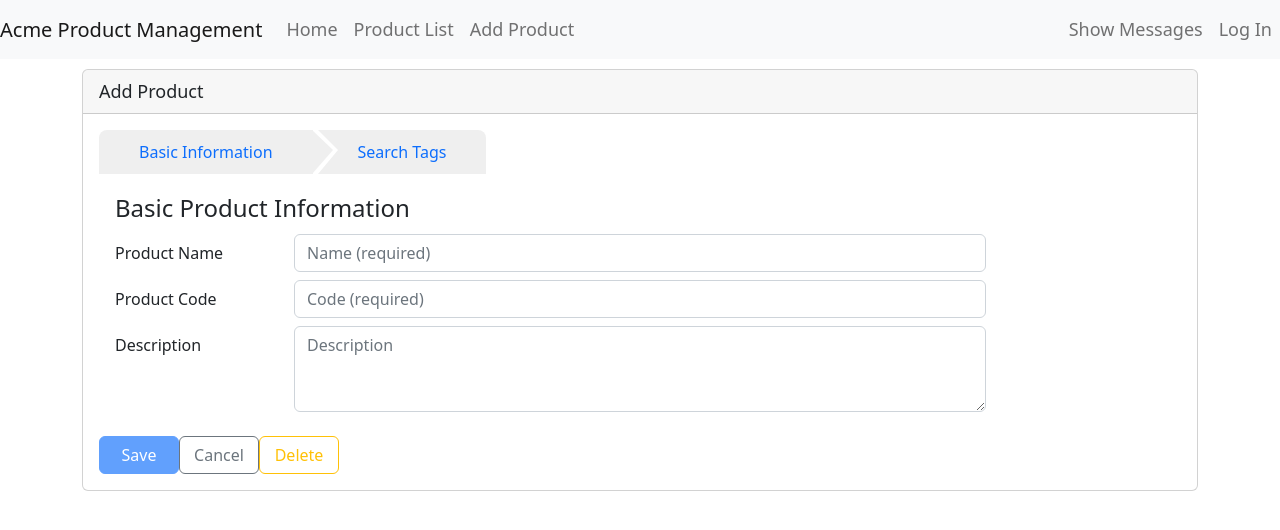
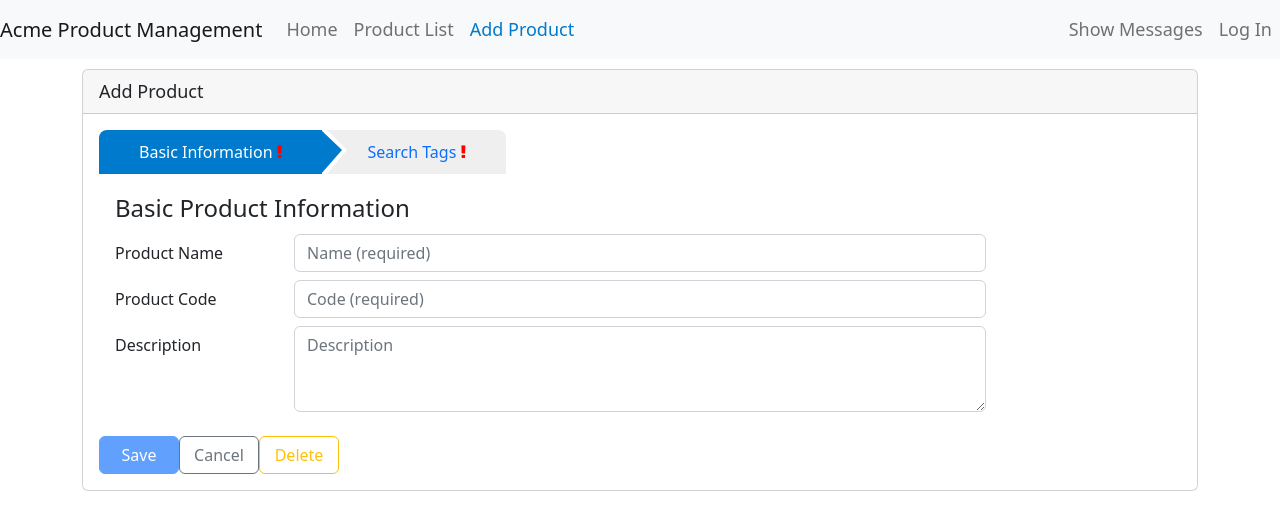
Before and after one commit to ashu-123/angular, an Angular app in the folder APM-Routing/: page /products/0/edit/info in a window 1280 px wide. Shown: the top 530 px of the page. Built offline with nearby package versions, Linux system fonts and the light colour scheme; what angular-in-memory-web-api would draw is missing.

Commit message:
Added styling and animations to navigation

```diff
--- a/APM-Routing/src/app/app.component.html
+++ b/APM-Routing/src/app/app.component.html
@@ -1,14 +1,16 @@
+<span class="fa fa-spinner spinner" *ngIf="loading"></span>
+
 <nav class="navbar navbar-expand navbar-light bg-light">
   <a class="navbar-brand">{{pageTitle}}</a>
   <ul class="navbar-nav">
     <li class="nav-item">
-      <a class="nav-link" routerLink="/welcome">Home</a>
+      <a class="nav-link" routerLink="/welcome" routerLinkActive="active">Home</a>
     </li>
     <li class="nav-item">
-      <a class="nav-link" routerLink="/products">Product List</a>
+      <a class="nav-link" routerLink="/products" routerLinkActive="active" [routerLinkActiveOptions]="{exact: true}">Product List</a>
     </li>
     <li class="nav-item">
-      <a class="nav-link" [routerLink]="['/products', 0, 'edit']">Add Product</a>
+      <a class="nav-link" [routerLink]="['/products', 0, 'edit']" routerLinkActive="active">Add Product</a>
     </li>
   </ul>
   <ul class="navbar-nav ms-auto">
@@ -30,6 +32,6 @@
     </li>
   </ul>
 </nav>
-<div class="container">
-  <router-outlet></router-outlet>
+<div class="container" [@slideInAnimation]="o.isActivated? o.activatedRoute: ''">
+  <router-outlet #o="outlet"></router-outlet>
 </div>
--- a/APM-Routing/src/app/app.component.ts
+++ b/APM-Routing/src/app/app.component.ts
@@ -1,15 +1,19 @@
 import { Component } from '@angular/core';
-import { Router } from '@angular/router';
+import { Router, NavigationStart, NavigationEnd, NavigationCancel, NavigationError, Event } from '@angular/router';
 
 import { AuthService } from './user/auth.service';
+import { slideInAnimation } from './app.animation';
 
 @Component({
   selector: 'pm-root',
   templateUrl: './app.component.html',
-  styleUrls: ['./app.component.css']
+  styleUrls: ['./app.component.css'],
+  animations: [slideInAnimation]
 })
 export class AppComponent {
   pageTitle = 'Acme Product Management';
+
+  loading = true;
 
   get isLoggedIn(): boolean {
     return this.authService.isLoggedIn;
@@ -22,7 +26,22 @@ export class AppComponent {
     return '';
   }
 
-  constructor(private authService: AuthService, private router: Router) { }
+  constructor(private authService: AuthService, private router: Router) {
+    router.events.subscribe(routerEvent => {
+      this.checkRouterEvent(routerEvent);
+    });
+  }
+
+  checkRouterEvent(routerEvent: Event): void {
+    if(routerEvent instanceof NavigationStart) {
+      this.loading = true;
+    }
+    if(routerEvent instanceof NavigationCancel ||
+      routerEvent instanceof NavigationEnd ||
+      routerEvent instanceof NavigationError) {
+        this.loading = false;
+      }
+  }
 
   logOut(): void {
     this.authService.logout();
--- a/APM-Routing/src/app/app.module.ts
+++ b/APM-Routing/src/app/app.module.ts
@@ -1,5 +1,6 @@
 import { NgModule } from '@angular/core';
 import { BrowserModule } from '@angular/platform-browser';
+import { BrowserAnimationsModule } from '@angular/platform-browser/animations';
 import { HttpClientModule } from '@angular/common/http';
 import { RouterModule } from '@angular/router';
 
@@ -20,6 +21,7 @@ import { AppRoutingModule } from './app-routing.module';
 @NgModule({
   imports: [
     BrowserModule,
+    BrowserAnimationsModule,
     HttpClientModule,
     InMemoryWebApiModule.forRoot(ProductData, { delay: 1000 }),
     ProductModule,
--- a/APM-Routing/src/app/products/product-edit/product-edit.component.html
+++ b/APM-Routing/src/app/products/product-edit/product-edit.component.html
@@ -5,8 +5,12 @@
 
   <div class="card-body" *ngIf="product">
     <div class="wizard">
-      <a routerLink="info">Basic Information</a>
-      <a routerLink="tags">Search Tags</a>
+      <a routerLink="info" routerLinkActive="active">Basic Information
+        <span [ngClass]="{'fa fa-exclamation': !isValid('info')}"></span>
+      </a>
+      <a routerLink="tags" routerLinkActive="active">Search Tags
+        <span [ngClass]="{'fa fa-exclamation': !isValid('tags')}"></span>
+      </a>
     </div>
     <router-outlet></router-outlet>
     <div class="row mt-2">
```
